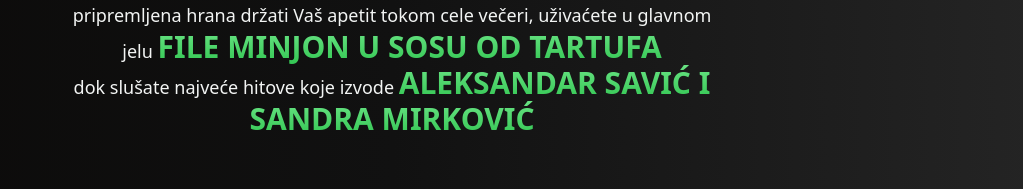
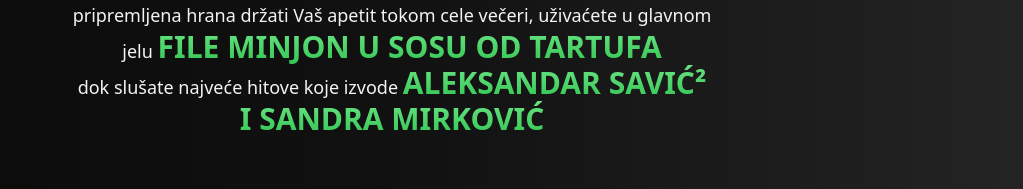
Before and after one commit to zumbuuul/paris-redesign, a website: page index.html in a window 1280 px wide. Shown: the part 262-451 px from the top of the page, without its empty margins (248-1271 px from the left). Drawn offline with Linux system fonts and the light colour scheme.

Commit message:
added minor changes

```diff
--- a/index.html
+++ b/index.html
@@ -5,9 +5,9 @@
     <meta charset="utf-8" />
     <meta http-equiv="X-UA-Compatible" content="IE=edge" />
     <meta name="robots" content="follow">
-    <meta name="keywords" content="restoran, proslave, svadbe, rođendan, krštenje, ručak, rezervacija, niš, restoran niš, proslave niš">
+    <meta name="keywords" content="restoran, proslave, svadbe, rođendan, krštenje, ručak, rezervacija, niš, restoran niš, proslave niš, nova godina, repriza, nova godina 2023, docek nove godine">
     <meta name="author" content="Paris Lux Nis">
-    <meta name="description" content="Ako tražite idealno mesto za proslave Vaših rođendana, svadbi, krštenja ili samo da uživate u ručku s Vašom porodicom Paris Lux Niš je idealno mesto za Vas. Pozovite broj 067 7777177 za sve rezervacije i informacije o proslavi." />
+    <meta name="description" content="JOS UVEK NIJE KASNO. Ako tražite mesto gde ćete proslaviti doček nove godine 2023 i reprizu u Nišu, Paris Lux je tu za Vas! Ako tražite idealno mesto za proslave Vaših rođendana, svadbi, krštenja ili samo da uživate u ručku s Vašom porodicom Paris Lux Niš je idealno mesto za Vas. Pozovite broj 067 7777177 za sve rezervacije i informacije o proslavi." />
     <meta name="viewport" content="width=device-width, initial-scale=1" />
     <link rel="stylesheet" href="./dist/output.css" />
     <link rel="icon" href="./images/eiffelicon.png" />
@@ -35,7 +35,7 @@
       <div class="w-10/12 laptop:w-6/12">
       <h2 class="text-center text-semibold text-3xl leading-10 mb-[5vh]">NOVA GODINA U <span class="font-gv text-[5rem] inline-block mt-[5vh]">Paris</span></h2>
       <p class="text-center text-lg">Dočekajte 2023. godinu U Restoranu Paris Lux gde će vrhunski pripremljena hrana držati Vaš apetit tokom cele večeri, uživaćete u glavnom jelu <span class="font-bold text-3xl file ">FILE MINJON U SOSU OD TARTUFA</span> </p>
-      <p class="text-center text-lg">dok slušate najveće hitove koje izvode <span class="font-bold text-3xl file">ALEKSANDAR SAVIĆ I SANDRA MIRKOVIĆ</span></p>
+      <p class="text-center text-lg">dok slušate najveće hitove koje izvode <span class="font-bold text-3xl file">ALEKSANDAR SAVIĆ² I SANDRA MIRKOVIĆ</span></p>
       <p class=" text-center text-xl font-bold mt-[8vh] mb-[3vh]">SPREMNI DA REZERVIŠETE MESTO?</p>
       <p class="text-center text-3xl mb-[5vh]"> POZOVITE <span class="text-4xl font-bold ">067 7777177</span>
       </p>
```
